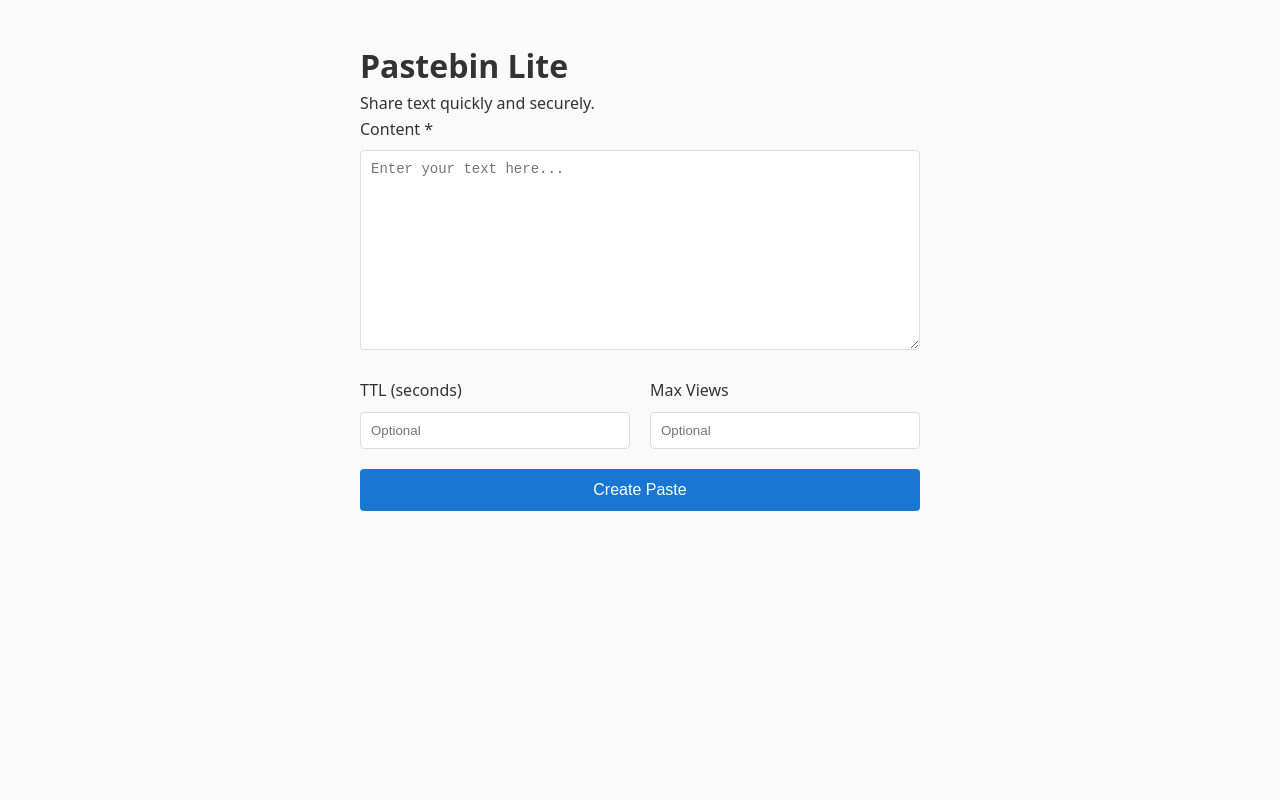
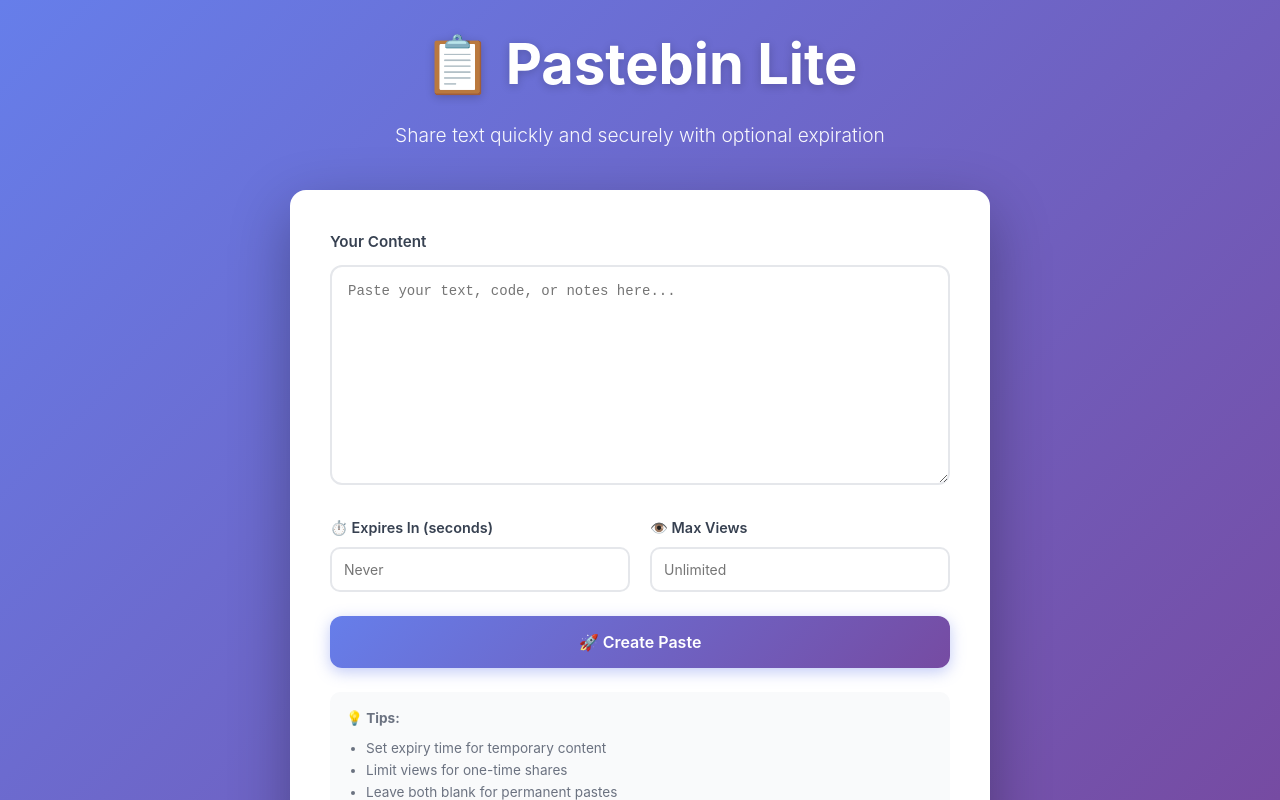
Before and after one commit to Aravindswamymajjuri/Take-Home, a Next.js app: page / in a window 1280 px wide. Built offline with nearby package versions, Linux system fonts and the light colour scheme.

Commit message:
updated files

```diff
--- a/app/globals.css
+++ b/app/globals.css
@@ -8,16 +8,33 @@ html,
 body {
   max-width: 100vw;
   overflow-x: hidden;
+  height: 100%;
 }
 
 body {
-  font-family: system-ui, -apple-system, BlinkMacSystemFont, 'Segoe UI', Roboto, Oxygen, Ubuntu, Cantarell, 'Open Sans', 'Helvetica Neue', sans-serif;
+  font-family: -apple-system, BlinkMacSystemFont, 'Segoe UI', 'Roboto', 'Helvetica Neue', Arial, sans-serif;
   line-height: 1.6;
-  color: #333;
-  background-color: #fafafa;
+  color: #1a1a1a;
+  background: linear-gradient(135deg, #667eea 0%, #764ba2 100%);
+  min-height: 100vh;
 }
 
 a {
   color: inherit;
   text-decoration: none;
+  transition: all 0.3s ease;
 }
+
+button {
+  font-family: inherit;
+  cursor: pointer;
+  transition: all 0.3s ease;
+}
+
+input, textarea {
+  font-family: inherit;
+}
+
+pre {
+  font-family: 'Courier New', Courier, monospace;
+}
--- a/app/page.tsx
+++ b/app/page.tsx
@@ -48,93 +48,122 @@ export default function Home() {
   };
 
   return (
-    <div
-      style={{
-        fontFamily: "system-ui, -apple-system, sans-serif",
-        maxWidth: "600px",
-        margin: "0 auto",
-        padding: "40px 20px",
-      }}
-    >
-      <h1>Pastebin Lite</h1>
-      <p>Share text quickly and securely.</p>
+    <div style={{ minHeight: "100vh", padding: "20px", display: "flex", alignItems: "center", justifyContent: "center" }}>
+      <div style={{ maxWidth: "700px", width: "100%" }}>
+        {/* Header */}
+        <div style={{ textAlign: "center", marginBottom: "40px", color: "white" }}>
+          <h1 style={{ fontSize: "3.5rem", fontWeight: "700", marginBottom: "10px", textShadow: "0 2px 10px rgba(0,0,0,0.2)" }}>
+            📋 Pastebin Lite
+          </h1>
+          <p style={{ fontSize: "1.2rem", opacity: "0.95", fontWeight: "300" }}>
+            Share text quickly and securely with optional expiration
+          </p>
+        </div>
 
+        {/* Main Card */}
+        <div style={{
+          backgroundColor: "white",
+          borderRadius: "16px",
+          padding: "40px",
+          boxShadow: "0 20px 60px rgba(0,0,0,0.3)",
+        }}>
           <form onSubmit={handleCreatePaste}>
-        <div style={{ marginBottom: "20px" }}>
-          <label htmlFor="content" style={{ display: "block", marginBottom: "8px" }}>
-            Content *
+            <div style={{ marginBottom: "24px" }}>
+              <label htmlFor="content" style={{ display: "block", marginBottom: "10px", fontWeight: "600", fontSize: "0.95rem", color: "#374151" }}>
+                Your Content
               </label>
               <textarea
                 id="content"
                 value={content}
                 onChange={(e) => setContent(e.target.value)}
-            placeholder="Enter your text here..."
+                placeholder="Paste your text, code, or notes here..."
                 required
                 style={{
                   width: "100%",
-              minHeight: "200px",
-              padding: "10px",
-              fontFamily: "monospace",
-              border: "1px solid #ddd",
-              borderRadius: "4px",
+                  minHeight: "220px",
+                  padding: "16px",
+                  fontFamily: "'Fira Code', 'Courier New', monospace",
                   fontSize: "14px",
+                  border: "2px solid #e5e7eb",
+                  borderRadius: "12px",
+                  resize: "vertical",
+                  transition: "border-color 0.3s ease, box-shadow 0.3s ease",
+                  outline: "none",
+                }}
+                onFocus={(e) => {
+                  e.target.style.borderColor = "#667eea";
+                  e.target.style.boxShadow = "0 0 0 3px rgba(102, 126, 234, 0.1)";
+                }}
+                onBlur={(e) => {
+                  e.target.style.borderColor = "#e5e7eb";
+                  e.target.style.boxShadow = "none";
                 }}
               />
             </div>
 
-        <div style={{ display: "grid", gridTemplateColumns: "1fr 1fr", gap: "20px", marginBottom: "20px" }}>
+            <div style={{ display: "grid", gridTemplateColumns: "1fr 1fr", gap: "20px", marginBottom: "24px" }}>
               <div>
-            <label htmlFor="ttl" style={{ display: "block", marginBottom: "8px" }}>
-              TTL (seconds)
+                <label htmlFor="ttl" style={{ display: "block", marginBottom: "8px", fontWeight: "600", fontSize: "0.9rem", color: "#374151" }}>
+                  ⏱️ Expires In (seconds)
                 </label>
                 <input
                   id="ttl"
                   type="number"
                   value={ttlSeconds}
                   onChange={(e) => setTtlSeconds(e.target.value)}
-              placeholder="Optional"
+                  placeholder="Never"
                   min="1"
                   style={{
                     width: "100%",
-                padding: "10px",
-                border: "1px solid #ddd",
-                borderRadius: "4px",
+                    padding: "12px",
+                    border: "2px solid #e5e7eb",
+                    borderRadius: "10px",
+                    fontSize: "14px",
+                    transition: "border-color 0.3s ease",
+                    outline: "none",
                   }}
+                  onFocus={(e) => e.target.style.borderColor = "#667eea"}
+                  onBlur={(e) => e.target.style.borderColor = "#e5e7eb"}
                 />
               </div>
 
               <div>
-            <label htmlFor="maxViews" style={{ display: "block", marginBottom: "8px" }}>
-              Max Views
+                <label htmlFor="maxViews" style={{ display: "block", marginBottom: "8px", fontWeight: "600", fontSize: "0.9rem", color: "#374151" }}>
+                  👁️ Max Views
                 </label>
                 <input
                   id="maxViews"
                   type="number"
                   value={maxViews}
                   onChange={(e) => setMaxViews(e.target.value)}
-              placeholder="Optional"
+                  placeholder="Unlimited"
                   min="1"
                   style={{
                     width: "100%",
-                padding: "10px",
-                border: "1px solid #ddd",
-                borderRadius: "4px",
+                    padding: "12px",
+                    border: "2px solid #e5e7eb",
+                    borderRadius: "10px",
+                    fontSize: "14px",
+                    transition: "border-color 0.3s ease",
+                    outline: "none",
                   }}
+                  onFocus={(e) => e.target.style.borderColor = "#667eea"}
+                  onBlur={(e) => e.target.style.borderColor = "#e5e7eb"}
                 />
               </div>
             </div>
 
             {error && (
-          <div
-            style={{
-              color: "#d32f2f",
-              backgroundColor: "#ffebee",
-              padding: "10px",
-              borderRadius: "4px",
+              <div style={{
+                color: "#dc2626",
+                backgroundColor: "#fee2e2",
+                padding: "14px",
+                borderRadius: "10px",
                 marginBottom: "20px",
-            }}
-          >
-            {error}
+                fontSize: "0.9rem",
+                border: "1px solid #fca5a5",
+              }}>
+                ⚠️ {error}
               </div>
             )}
 
@@ -143,18 +172,39 @@ export default function Home() {
               disabled={loading}
               style={{
                 width: "100%",
-            padding: "12px",
-            backgroundColor: loading ? "#ccc" : "#1976d2",
+                padding: "16px",
+                background: loading ? "#9ca3af" : "linear-gradient(135deg, #667eea 0%, #764ba2 100%)",
                 color: "white",
                 border: "none",
-            borderRadius: "4px",
+                borderRadius: "12px",
                 fontSize: "16px",
+                fontWeight: "600",
                 cursor: loading ? "not-allowed" : "pointer",
+                boxShadow: loading ? "none" : "0 4px 15px rgba(102, 126, 234, 0.4)",
+                transform: loading ? "none" : "translateY(0)",
               }}
+              onMouseEnter={(e) => !loading && (e.currentTarget.style.transform = "translateY(-2px)", e.currentTarget.style.boxShadow = "0 6px 20px rgba(102, 126, 234, 0.5)")}
+              onMouseLeave={(e) => !loading && (e.currentTarget.style.transform = "translateY(0)", e.currentTarget.style.boxShadow = "0 4px 15px rgba(102, 126, 234, 0.4)")}
             >
-          {loading ? "Creating..." : "Create Paste"}
+              {loading ? "Creating..." : "🚀 Create Paste"}
             </button>
           </form>
+
+          <div style={{ marginTop: "24px", padding: "16px", backgroundColor: "#f9fafb", borderRadius: "10px", fontSize: "0.85rem", color: "#6b7280" }}>
+            <p style={{ marginBottom: "8px" }}><strong>💡 Tips:</strong></p>
+            <ul style={{ paddingLeft: "20px", margin: 0 }}>
+              <li>Set expiry time for temporary content</li>
+              <li>Limit views for one-time shares</li>
+              <li>Leave both blank for permanent pastes</li>
+            </ul>
+          </div>
+        </div>
+
+        {/* Footer */}
+        <div style={{ textAlign: "center", marginTop: "30px", color: "white", opacity: "0.9", fontSize: "0.9rem" }}>
+          <p>Built with Next.js & PostgreSQL • Open Source</p>
+        </div>
+      </div>
     </div>
   );
 }
```
Also changed, not shown: app/not-found.tsx (+21 -17 lines), app/p/[id]/CopyButton.tsx (added, +40 -0 lines), app/p/[id]/page.tsx (+120 -34 lines). Lines whose indentation alone changed are shown as unchanged.
